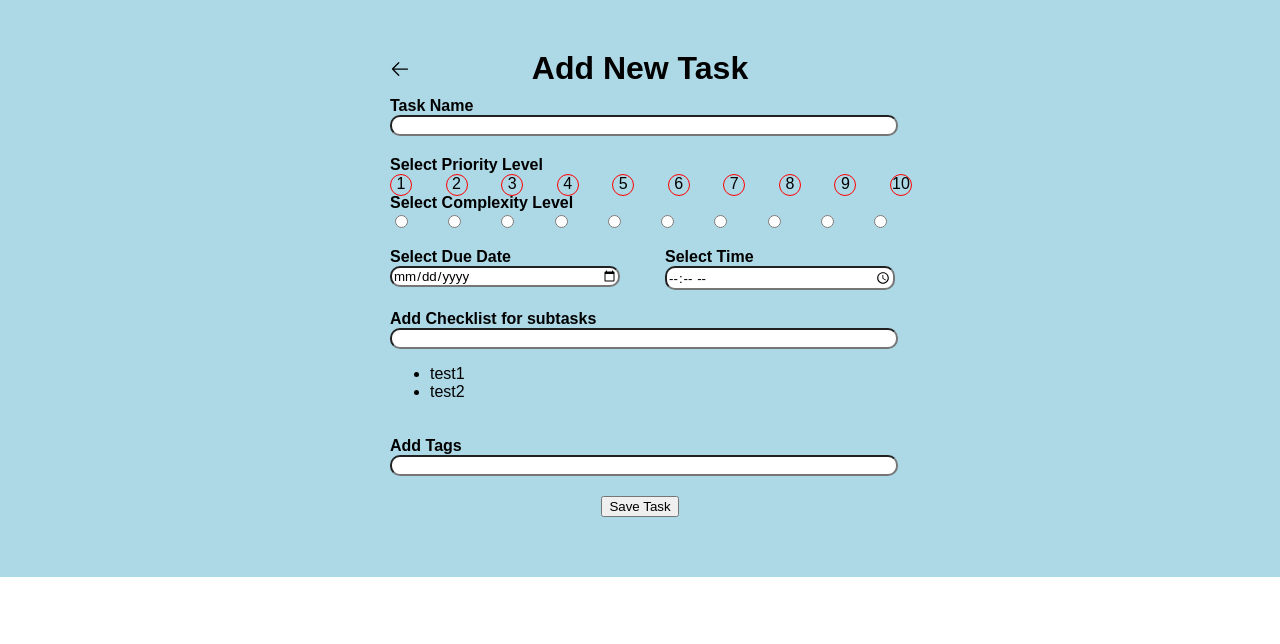
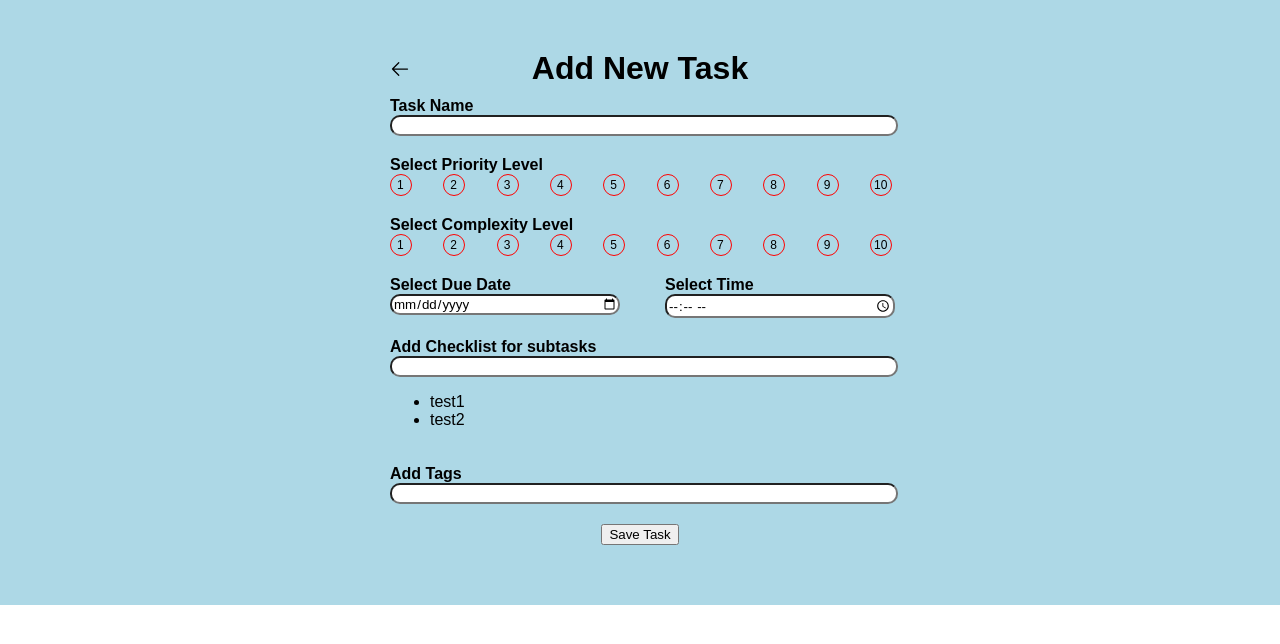
Before and after one commit to ImranHuhn/react_todo_app, a React (Vite) app: page / in a window 1280 px wide. Shown: the top 644 px of the page. Built offline with nearby package versions, Linux system fonts and the light colour scheme.

Commit message:
completed radio buttons ui for priority and complexity

```diff
--- a/src/App.jsx
+++ b/src/App.jsx
@@ -15,7 +15,7 @@ const GlobalStyle = createGlobalStyle`
     margin: 0;
   }
 
-  .add__priority-radio1:checked + .add__priority-radio2 {
+  .radio-input:checked + .radio-text {
     background-color: red;
   }
 `;
@@ -84,21 +84,23 @@ class App extends React.Component {
                 display: "flex",
                 flexDirection: "column",
                 padding: "10px 0",
+                height: "40px"
               }}
             >
               <h4>Select Priority Level</h4>
               <label htmlFor="priority">
                 <div
-                  className="add__priority-radio-wrapper"
-                  style={{ display: "flex", justifyContent: "space-between" }}
+                  className="add__priority-radio-list"
+                  style={{ display: "flex", justifyContent: "space-between", width: "480px" }}
                 >
                   {[...Array(10)].map((e, i) => (
                     <div
+                      className="add__priority-radio-item"
                       style={{ position: "relative" }}
                       key={crypto.randomUUID()}
                     >
                       <input
-                        className="add__priority-radio1"
+                        className="radio-input"
                         onClick={() => console.log(i + 1)}
                         style={{
                           position: "absolute",
@@ -113,8 +115,8 @@ class App extends React.Component {
                         type="radio"
                         value={i + 1}
                       />
-                      <span
-                      className="add__priority-radio2"
+                      <div
+                        className="radio-text"
                         style={{
                           position: "absolute",
                           zIndex: "0",
@@ -125,8 +127,18 @@ class App extends React.Component {
                           textAlign: "center",
                         }}
                       >
-                        {i + 1}
-                      </span>
+                        <p
+                          style={{
+                            fontSize: "12px",
+                            position: "absolute",
+                            top: "3px",
+                            margin: "0",
+                            left: i + 1 !== 10 ? "6px" : "3px",
+                          }}
+                        >
+                          {i + 1}
+                        </p>
+                      </div>
                     </div>
                   ))}
                 </div>
@@ -138,20 +150,62 @@ class App extends React.Component {
                 display: "flex",
                 flexDirection: "column",
                 padding: "10px 0",
+                height: "40px"
               }}
             >
               <h4>Select Complexity Level</h4>
               <label htmlFor="complexity">
                 <div
-                  className="add__complexity-radio-wrapper"
-                  style={{ display: "flex", justifyContent: "space-between" }}
+                  className="add__complexity-radio-list"
+                  style={{ display: "flex", justifyContent: "space-between", width: "480px" }}
                 >
                   {[...Array(10)].map((e, i) => (
-                    <input
-                      name="complexity"
-                      type="radio"
+                    <div
+                      className="add__complexity-radio-item"
+                      style={{ position: "relative" }}
                       key={crypto.randomUUID()}
-                    />
+                    >
+                      <input
+                        className="radio-input"
+                        onClick={() => console.log(i + 1)}
+                        style={{
+                          position: "absolute",
+                          zIndex: "1",
+                          opacity: "0",
+                          width: "20px",
+                          height: "20px",
+                          top: "-2px",
+                          left: "-4px",
+                        }}
+                        name="priority"
+                        type="radio"
+                        value={i + 1}
+                      />
+                      <div
+                        className="radio-text"
+                        style={{
+                          position: "absolute",
+                          zIndex: "0",
+                          border: "1px solid red",
+                          borderRadius: "100%",
+                          width: "20px",
+                          height: "20px",
+                          textAlign: "center",
+                        }}
+                      >
+                        <p
+                          style={{
+                            fontSize: "12px",
+                            position: "absolute",
+                            top: "3px",
+                            margin: "0",
+                            left: i + 1 !== 10 ? "6px" : "3px",
+                          }}
+                        >
+                          {i + 1}
+                        </p>
+                      </div>
+                    </div>
                   ))}
                 </div>
               </label>
```
